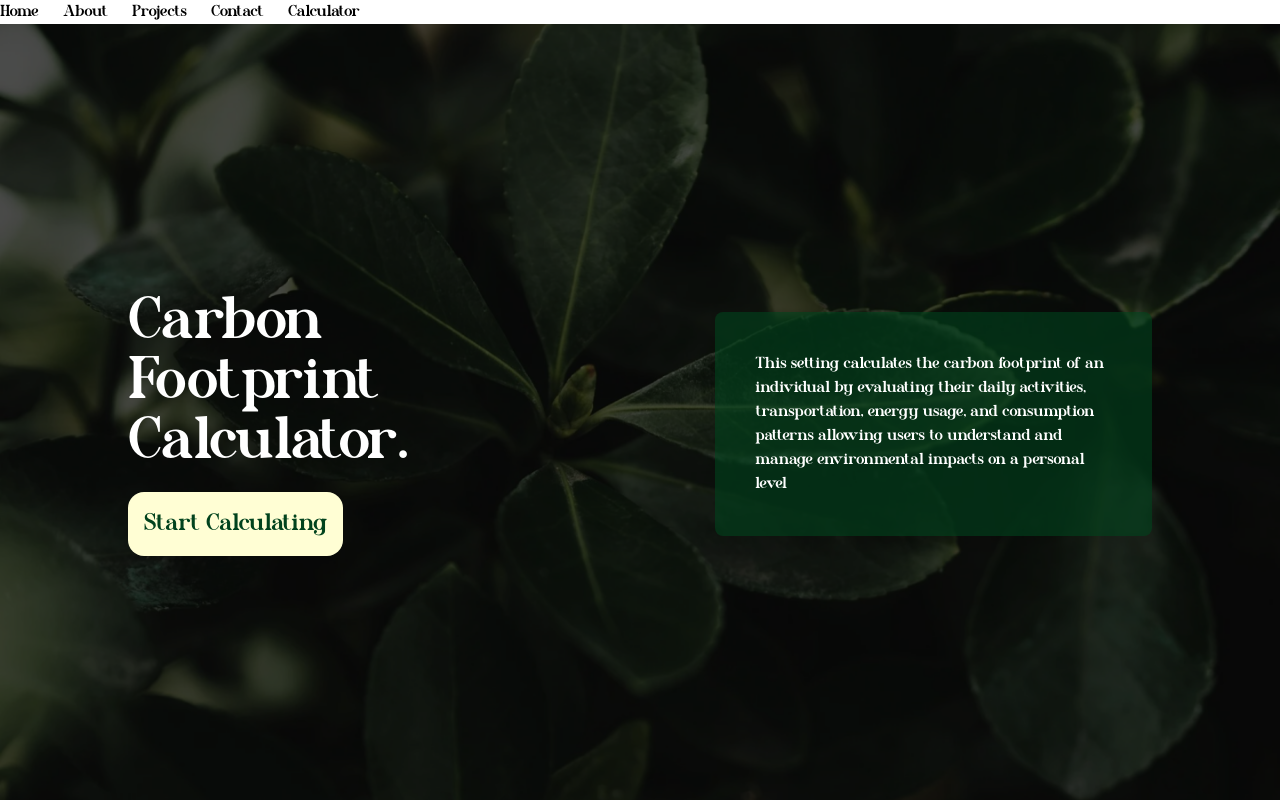
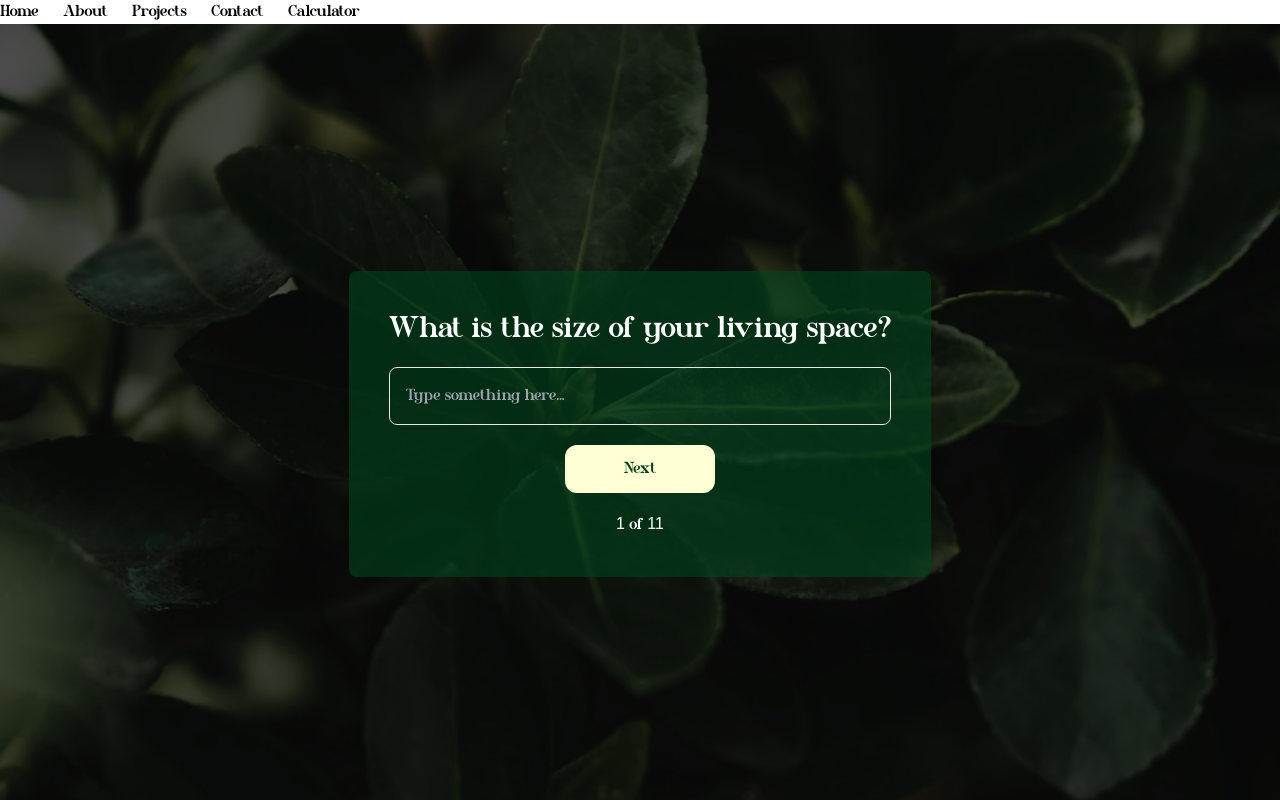
Before and after one commit to Mcnoble1/Chemotronix-v2, a Next.js app: page /calculator in a window 1280 px wide. Both pictures are taken after a click on the button "Start Calculating". Shown: the top 800 px of the page. Built offline with nearby package versions, Linux system fonts and the light colour scheme.

Commit message:
feat:updated footer :octocat:

```diff
--- a/components/Calculator/index.tsx
+++ b/components/Calculator/index.tsx
@@ -1,15 +1,70 @@
+'use client'
+import React, { useState } from 'react';
+import { FontAwesomeIcon } from '@fortawesome/react-fontawesome';
+import { faArrowLeft } from '@fortawesome/free-solid-svg-icons';
+
+
 const Calculator = () => {
+    const [showQuestions, setShowQuestions] = useState(false);
+    const [currentQuestion, setCurrentQuestion] = useState(0);
+
+    const questions = [
+        "What is the size of your living space?",
+        "How many people live in your household?",
+        "How many miles do you drive each week?",
+        "How many miles do you fly each year?",
+        "How much do you spend on electricity each month?",
+        "How much do you spend on gas each month?",
+        "How much do you spend on food each month?",
+        "How much do you spend on clothing each month?",
+        "How much do you spend on entertainment each month?",
+        "How much do you spend on travel each month?",
+        "How much do you spend on other expenses each month?",
+    ];
+
+    const handleStartCalculating = () => {
+        setShowQuestions(true);
+    };
+
+    const handleNext = () => {
+        setCurrentQuestion(prev => prev + 1);
+    };
+
+    const handleBack = () => {
+        setCurrentQuestion(prev => prev - 1);
+    };
+
     return (
         <section className="h-screen bg-[url('/images/calc.png')] bg-cover bg-center">
             <div className=' bg-black/70 h-screen px-[10%] gap-[30%] flex flex-row items-center justify-center'>
-                <div>
-                    <h1 className="text-6xl text-white mb-5">Carbon Footprint Calculator.</h1>
-                    <button className="text-2xl rounded-2xl p-4 text-[#01431D]  bg-[#FFFED4]">Start Calculating</button>
+                {!showQuestions ? (
+                <>
+                    <div>
+                        <h1 className="text-6xl text-white mb-5">Carbon Footprint Calculator.</h1>
+                        <button onClick={handleStartCalculating} className="text-2xl rounded-2xl p-4 text-[#01431D]  bg-[#FFFED4]">Start Calculating</button>
+                    </div>
+
+                    <div className="rounded-lg bg-[#01431D]/60 h-fit p-10 text-white">
+                        <p>This setting calculates the carbon footprint of an individual by evaluating their daily activities, transportation, energy usage, and consumption patterns allowing users to understand and manage environmental impacts on a personal level</p>
+                    </div>
+                </>
+                ) : (
+                    <div className="rounded-lg flex flex-col bg-[#01431D]/60 h-fit p-10 text-white">
+                    <div className="flex items-center mb-5">
+                        {currentQuestion >= 1 && (
+                            <button onClick={handleBack} className="mr-3">
+                                <FontAwesomeIcon icon={faArrowLeft} />
+                            </button>
+                         )}
+                        <h1 className="text-3xl flex-grow">{questions[currentQuestion]}</h1>
+                    </div>
+                    <input type="text" placeholder="Type something here..." className="bg-transparent border mb-5 rounded-lg outline-none p-4" />
+                    {currentQuestion < questions.length - 1 && (
+                        <button onClick={handleNext} className="bg-[#FFFED4] p-3 mb-5  text-[#01431D] rounded-xl w-[30%] mx-[35%]">Next</button>
+                    )}
+                    <p className="text-center">{currentQuestion + 1} of {questions.length}</p>
                 </div>
-
-                <div className="rounded-lg bg-[#01431D]/60 h-fit p-10  text-white">
-                    <p>This setting calculates the carbon footprint of an individual by evaluating their daily activities, transportation, energy usage, and consumption patterns allowing users to understand and manage environmental impacts on a personal level</p>
-                </div>
+                )}
             </div>
         </section>
     );
```
